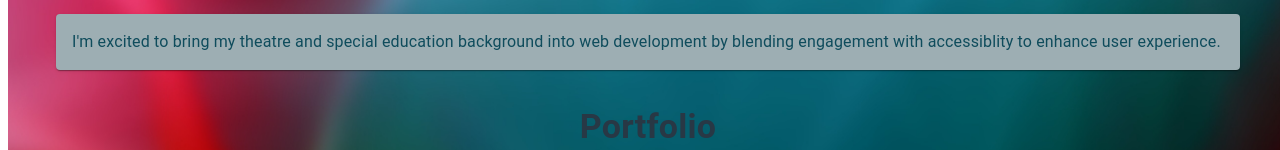
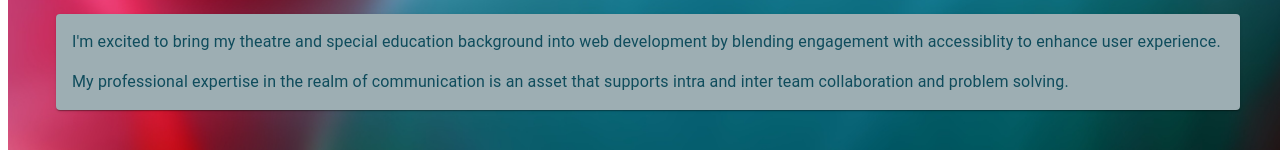
Before and after one commit to sarah-jensen/react-dev-portfolio, a React (Create React App) app: page / in a window 1280 px wide. Shown: the part 529-679 px from the top of the page. Built offline with nearby package versions, Linux system fonts and the light colour scheme.

Commit message:
add additional text content to second card. AboutMe.js line 84

```diff
--- a/src/components/pages/AboutMe.js
+++ b/src/components/pages/AboutMe.js
@@ -77,8 +77,11 @@ export const AboutMe = () => {
       <Grid container display="flex" box="border-box" spacing={2}>
         <Grid item xs>
           <Card className={classes.root}>
+            <Typography paragraph variant="body1">
+               I'm excited to bring my theatre and special education background into web development by blending engagement with accessiblity to enhance user experience.
+            </Typography>
             <Typography variant="body1">
-               I'm excited to bring my theatre and special education background into web development by blending engagement with accessiblity to enhance user experience.
+               My professional expertise in the realm of communication is an asset that supports intra and inter team collaboration and problem solving.
             </Typography>
           </Card>
         </Grid>
```
